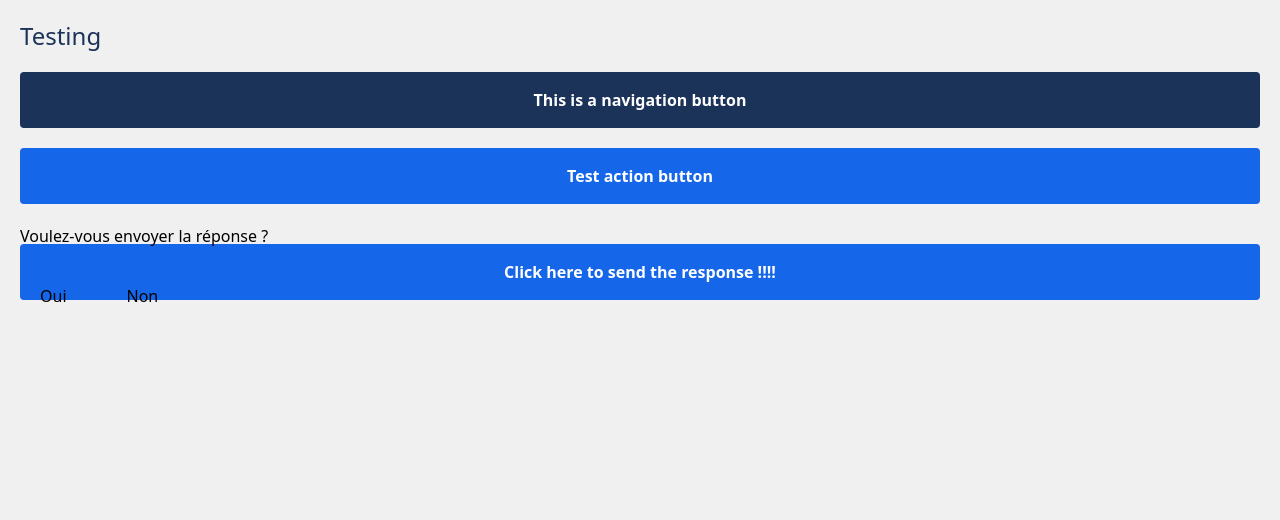
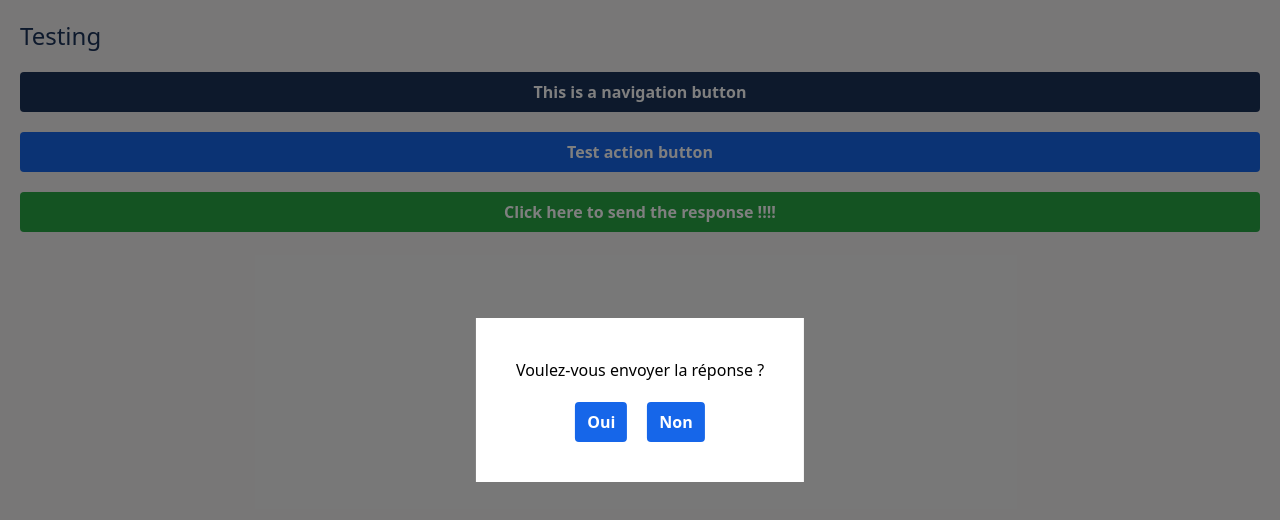
Before and after one commit to dev-comete/QST, a React (Vite) app in the folder frontend/: page / in a window 1280 px wide. Both pictures are taken after a click on the button "Click here to send the response !!!!". Shown: the top 520 px of the page. Built offline with nearby package versions, Linux system fonts and the light colour scheme.

Commit message:
feat: review modal, blocking every other interactions when modal appear done

```diff
--- a/frontend/src/product/pages/Test.tsx
+++ b/frontend/src/product/pages/Test.tsx
@@ -18,7 +18,7 @@ const Test = () => {
 			>Test action button</ActionButton>
 			<ConfirmActionButton
 				action={() => console.log("Test confirm modal")}
-				btnColor="secondary"
+				btnColor="success"
 			>
 				Click here to send the response !!!!
 			</ConfirmActionButton>
--- a/frontend/src/system/atoms/Button/Button.tsx
+++ b/frontend/src/system/atoms/Button/Button.tsx
@@ -5,13 +5,21 @@ interface ButtonProps {
 	children?: React.ReactNode;
 	color?: string;
 	customStyling?: string;
+	paddingX?: number;
+	paddingY?: number;
 	action : () => void;
 }
 
-const Button = ({ children, color, customStyling, action }: ButtonProps) => {
+const Button = ({
+	children,
+	color,
+	customStyling,
+	action
+}: ButtonProps) => {
+
 	return (
 		<button
-			className={`${backgroundColor[color]} ${customStyling} px-5 py-4 rounded-sm`}
+			className={`${backgroundColor[color]} ${customStyling} px-3 py-2 rounded-sm`}
 			onClick={action}
 		>
 			{children}
--- a/frontend/src/system/atoms/Container/Box.tsx
+++ b/frontend/src/system/atoms/Container/Box.tsx
@@ -3,20 +3,20 @@ import type React from "react";
 interface BoxProps {
 	children: React.ReactNode;
 	direction?: 'column' | 'row';
-	property?: string;
+	customStyling?: string;
 }
 
 const Box = ({
 	children,
 	direction = 'row',
-	property
+	customStyling
 } : BoxProps) => {
 
 	const flexDirection = direction === 'column' ? "flex-col" : "flex-row";
 
 	return (
 		<div
-			className={`flex ${flexDirection} gap-5 ${property}`}
+			className={`flex ${flexDirection} gap-5 ${customStyling}`}
 		>{children}</div>
 	)
 }
--- a/frontend/src/system/atoms/Container/Paper.tsx
+++ b/frontend/src/system/atoms/Container/Paper.tsx
@@ -4,21 +4,24 @@ import { backgroundColor } from "../../../other/types/constant"
 interface PaperProps {
 	children : React.ReactNode,
 	color?: string,
-	hasShadow?: boolean
-
+	hasShadow?: boolean,
+	position?: 'absolute' | 'sticky' |'relative' | 'fixed',
+	customStyling?: string
 }
 
 const Paper = ({
 	children,
 	color = "white",
-	hasShadow = false
+	hasShadow = false,
+	position,
+	customStyling
 } : PaperProps) => {
 
 	const boxShadow = hasShadow === true ? "shadow-md" : null ;
 
 	return (
 		<div
-			className={`${backgroundColor[color]} ${boxShadow}`}
+			className={`${backgroundColor[color]} ${boxShadow} ${position} ${customStyling}`}
 		>{children}</div>
 	)
 }
--- a/frontend/src/system/molecules/Buttons/ConfirmActionButton.tsx
+++ b/frontend/src/system/molecules/Buttons/ConfirmActionButton.tsx
@@ -25,6 +25,7 @@ const ConfirmActionButton = ({
 						action={action}
 						closeModal={() => setIsOpen(false)}
 						bgColor="white"
+						isOpen={isOpen}
 					/>
 			}
 			<ActionButton
--- a/frontend/src/system/molecules/Modal/Modal.tsx
+++ b/frontend/src/system/molecules/Modal/Modal.tsx
@@ -3,36 +3,55 @@ import Paper from "../../atoms/Container/Paper";
 import Box from "../../atoms/Container/Box";
 import CustomText from "../../atoms/Text/CustomText";
 import Button from "../../atoms/Button/Button";
+import ActionButton from "../Buttons/ActionButton";
 
 interface ModalProps {
 	children: React.ReactNode,
 	bgColor: string;
+	isOpen: boolean;
 }
 
 interface ConfirmModalProps {
 	closeModal: () => void;
 	action: () => void;
 	content: string;
-	bgColor: string
+	bgColor: string;
+		isOpen: boolean;
+
 }
 
 interface BasicModalProps {
 	content: string;
 	btnContent: string;
 	action: () => void;
-	bgColor: string
+	bgColor: string;
+		isOpen: boolean;
+
 }
 
 const Modal = ({
 	children,
-	bgColor
+	bgColor,
+	isOpen
 } : ModalProps) => {
+
+	const modalOverlayStyling = "fixed top-0 left-0 w-full h-full bg-black/50 z-100";
+
+	const checkModal = isOpen ? null : 'hidden';
+
 	return (
-		<Paper color={bgColor}>
-			<Box property="absolute" direction="column">
-				{children}
-			</Box>
-		</Paper>
+		<>
+			<div className={`${modalOverlayStyling} ${checkModal}`}></div>
+			<Paper
+				color={bgColor}
+				position="fixed"
+				customStyling="p-10 top-1/2 left-1/2 -translate-x-1/2 -translate-y-1/2 z-101"
+			>
+				<Box direction="column" customStyling="justify-center items-center">
+					{children}
+				</Box>
+			</Paper>
+		</>
 	)
 }
 
@@ -40,14 +59,23 @@ const ConfirmModal = ({
 	closeModal,
 	action,
 	content,
-	bgColor = "white"
+	bgColor = "white",
+	isOpen
 }: ConfirmModalProps) => {
 	return (
-		<Modal bgColor={bgColor}>
+		<Modal bgColor={bgColor} isOpen={isOpen}>
 			<CustomText type="p">{content}</CustomText>
 			<Box>
-				<Button action={action}>Oui</Button>
-				<Button action={closeModal}>Non</Button>
+				<ActionButton
+					btnColor="secondary"
+					action={() => {
+						action() ; closeModal()
+					}}
+				>Oui</ActionButton>
+				<ActionButton
+					btnColor="secondary"
+					action={closeModal}
+				>Non</ActionButton>
 			</Box>
 		</Modal>
 	)
@@ -57,10 +85,11 @@ const BasicModal = ({
 	action,
 	content,
 	btnContent,
-	bgColor
+	bgColor,
+	isOpen
 }: BasicModalProps) => {
 	return (
-		<Modal bgColor={bgColor}>
+		<Modal bgColor={bgColor} isOpen={isOpen}>
 			<CustomText type="p">{content}</CustomText>
 			<Box>
 				<Button action={action}>{btnContent}</Button>
```
Also changed, not shown: 1 other file (tests, documents, lock files or other folders). Lines whose indentation alone changed are shown as unchanged.
